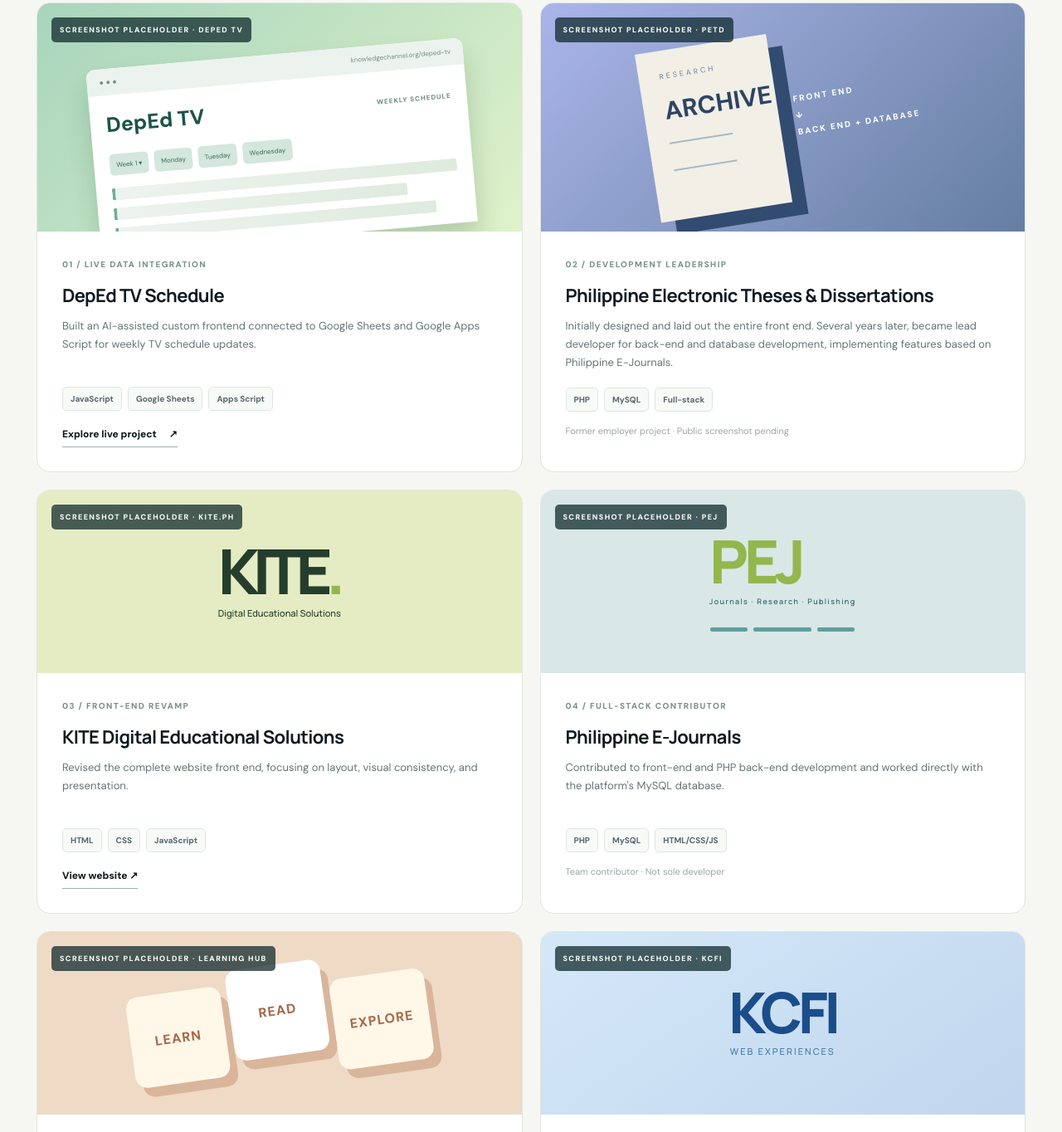
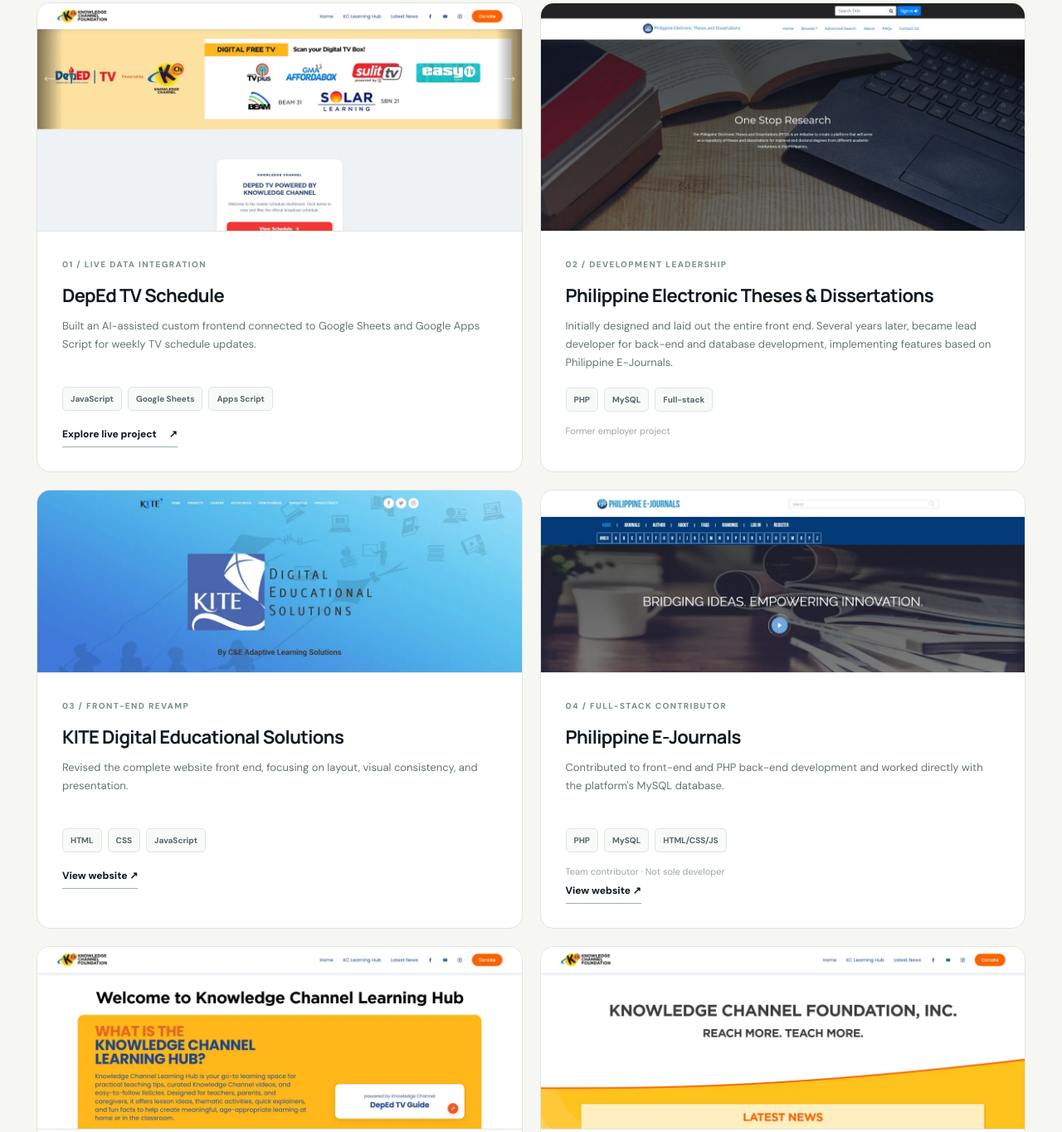
Before and after one commit to Franze-Cargar/Franze-Cargar.github.io, a plain HTML site: page index.html in a window 1280 px wide. Shown: the part 1026-2390 px from the top of the page at 83% size. Drawn offline with Linux system fonts and the light colour scheme.

Commit message:
Replace placeholders with live-site screenshots and refresh portfolio
- Real 1200x600 screenshots for all six project cards
- Add MySQL/phpMyAdmin and an IT & cloud administration skill row
- Add PEJ live link; hide unverified payment demo from homepage
- Font fallbacks, font loading via <link>, favicon, Open Graph preview

Co-Authored-By: Claude Opus 5.5 <noreply@anthropic.com>
Claude-Session: https://claude.ai/code/session_01Cc8mwQ7UFPCHJhjEVxV5nt

```diff
--- a/index.html
+++ b/index.html
@@ -9,6 +9,25 @@
       content="Christian Franze Cargar — web development, educational platforms, and automation. A selected portfolio of full-stack web work and digital systems."
     />
     <title>Christian Franze Cargar · Web Systems & Development</title>
+    <link rel="canonical" href="https://franze-cargar.github.io/" />
+    <link rel="icon" href="assets/favicon.svg" type="image/svg+xml" />
+    <meta property="og:type" content="website" />
+    <meta property="og:url" content="https://franze-cargar.github.io/" />
+    <meta property="og:title" content="Christian Franze Cargar · Web Systems & Development" />
+    <meta
+      property="og:description"
+      content="Web development, educational platforms, IT administration and automation. Selected live work since 2017."
+    />
+    <meta property="og:image" content="https://franze-cargar.github.io/assets/og-image.png" />
+    <meta property="og:image:width" content="1200" />
+    <meta property="og:image:height" content="630" />
+    <meta name="twitter:card" content="summary_large_image" />
+    <link rel="preconnect" href="https://fonts.googleapis.com" />
+    <link rel="preconnect" href="https://fonts.gstatic.com" crossorigin />
+    <link
+      rel="stylesheet"
+      href="https://fonts.googleapis.com/css2?family=DM+Sans:wght@400;500;600;700;800&family=Manrope:wght@400;500;600;700;800&display=swap"
+    />
     <link rel="stylesheet" href="assets/styles.css" />
     <script src="assets/main.js" defer></script>
   </head>
@@ -145,25 +164,14 @@
           </div>
           <div class="featured-grid">
             <article class="project-card featured featured-green">
-              <div class="project-preview preview-schedule">
-                <div class="preview-label">
-                  SCREENSHOT PLACEHOLDER · DEPED TV
-                </div>
-                <div class="schedule-faux">
-                  <div class="fake-browser">
-                    <span>● ● ●</span>
-                    <small>knowledgechannel.org/deped-tv</small>
-                  </div>
-                  <div class="fake-schedule-head">
-                    DepEd TV <span>WEEKLY SCHEDULE</span>
-                  </div>
-                  <div class="fake-filter">
-                    <i>Week 1 ▾</i><i>Monday</i><i>Tuesday</i><i>Wednesday</i>
-                  </div>
-                  <div class="fake-lines">
-                    <span></span><span></span><span></span>
-                  </div>
-                </div>
+              <div class="project-preview preview-shot">
+                <img
+                  src="screenshots/deped-tv.webp"
+                  width="1200"
+                  height="600"
+                  loading="lazy"
+                  alt="DepEd TV page on the Knowledge Channel website, with the schedule dashboard and free TV channel list"
+                />
               </div>
               <div class="project-body">
                 <span class="project-index">01 / LIVE DATA INTEGRATION</span>
@@ -186,17 +194,14 @@
               </div>
             </article>
             <article class="project-card featured featured-blue">
-              <div class="project-preview preview-petd">
-                <div class="preview-label">SCREENSHOT PLACEHOLDER · PETD</div>
-                <div class="petd-symbol">
-                  <div class="petd-cover">
-                    <span>RESEARCH</span><strong>ARCHIVE</strong>
-                    <div class="petd-lines"></div>
-                  </div>
-                  <div class="petd-side">
-                    FRONT END<br />↓<br />BACK END + DATABASE
-                  </div>
-                </div>
+              <div class="project-preview preview-shot">
+                <img
+                  src="screenshots/petd.webp"
+                  width="1200"
+                  height="600"
+                  loading="lazy"
+                  alt="Philippine Electronic Theses and Dissertations home page with the One Stop Research banner"
+                />
               </div>
               <div class="project-body">
                 <span class="project-index">02 / DEVELOPMENT LEADERSHIP</span>
@@ -210,21 +215,20 @@
                 <div class="chipset">
                   <span>PHP</span><span>MySQL</span><span>Full-stack</span>
                 </div>
-                <span class="project-note"
-                  >Former employer project · Public screenshot pending</span
-                >
+                <span class="project-note">Former employer project</span>
               </div>
             </article>
           </div>
           <div class="projects-grid">
             <article class="project-card">
-              <div class="project-preview preview-kite">
-                <div class="preview-label">
-                  SCREENSHOT PLACEHOLDER · KITE.PH
-                </div>
-                <div class="showcase-type">
-                  KITE<span>.</span><small>Digital Educational Solutions</small>
-                </div>
+              <div class="project-preview preview-shot">
+                <img
+                  src="screenshots/kite.webp"
+                  width="1200"
+                  height="600"
+                  loading="lazy"
+                  alt="KITE Digital Educational Solutions home page with the KITE logo"
+                />
               </div>
               <div class="project-body">
                 <span class="project-index">03 / FRONT-END REVAMP</span>
@@ -246,13 +250,14 @@
               </div>
             </article>
             <article class="project-card">
-              <div class="project-preview preview-pej">
-                <div class="preview-label">SCREENSHOT PLACEHOLDER · PEJ</div>
-                <div class="showcase-type research-type">
-                  <span>PEJ</span
-                  ><small>Journals · Research · Publishing</small>
-                  <div class="research-bars"><i></i><i></i><i></i></div>
-                </div>
+              <div class="project-preview preview-shot">
+                <img
+                  src="screenshots/pej.webp"
+                  width="1200"
+                  height="600"
+                  loading="lazy"
+                  alt="Philippine E-Journals home page with the Bridging Ideas banner"
+                />
               </div>
               <div class="project-body">
                 <span class="project-index">04 / FULL-STACK CONTRIBUTOR</span>
@@ -267,16 +272,24 @@
                 <span class="project-note"
                   >Team contributor · Not sole developer</span
                 >
+                <a
+                  href="https://www.ejournals.ph"
+                  target="_blank"
+                  rel="noopener noreferrer"
+                  class="project-link"
+                  >View website ↗</a
+                >
               </div>
             </article>
             <article class="project-card">
-              <div class="project-preview preview-learning">
-                <div class="preview-label">
-                  SCREENSHOT PLACEHOLDER · LEARNING HUB
-                </div>
-                <div class="learning-tiles">
-                  <span>LEARN</span><span>READ</span><span>EXPLORE</span>
-                </div>
+              <div class="project-preview preview-shot">
+                <img
+                  src="screenshots/learning-hub.webp"
+                  width="1200"
+                  height="600"
+                  loading="lazy"
+                  alt="Knowledge Channel Learning Hub welcome page with Marungko Method and Classroom Archive buttons"
+                />
               </div>
               <div class="project-body">
                 <span class="project-index">05 / LEARNING EXPERIENCES</span>
@@ -299,11 +312,14 @@
               </div>
             </article>
             <article class="project-card">
-              <div class="project-preview preview-kcfi">
-                <div class="preview-label">SCREENSHOT PLACEHOLDER · KCFI</div>
-                <div class="showcase-type kcfi-type">
-                  KCFI<small>WEB EXPERIENCES</small>
-                </div>
+              <div class="project-preview preview-shot">
+                <img
+                  src="screenshots/kcfi.webp"
+                  width="1200"
+                  height="600"
+                  loading="lazy"
+                  alt="Knowledge Channel Foundation website with the Reach More. Teach More. heading and latest news"
+                />
               </div>
               <div class="project-body">
                 <span class="project-index">06 / WEBSITE MANAGEMENT</span>
@@ -328,8 +344,7 @@
           </div>
           <p class="portfolio-disclaimer">
             Project work shown here was completed in employment and team
-            contexts. Logos, client materials, and screenshots should be
-            published only with appropriate permission.
+            contexts. Screenshots show the public, live version of each site.
           </p>
         </div>
       </section>
@@ -341,7 +356,8 @@
             <h2>Old-school roots.<br /><em>Modern workflow.</em></h2>
             <p>
               My foundation is traditional development with PHP, MySQL,
-              JavaScript, HTML, and CSS, with AWS experience. Today I also use
+              phpMyAdmin, JavaScript, HTML, and CSS, with AWS experience. Today
+              I also administer Microsoft 365 and Google Workspace, and use
               automation tools and AI-assisted coding.
             </p>
             <a class="text-link" href="#about"
@@ -365,13 +381,25 @@
               <div>
                 <h3>Backend & databases</h3>
                 <p>
-                  PHP, MySQL, database-driven platforms, AWS experience
+                  PHP, MySQL, phpMyAdmin, database-driven platforms, AWS
+                  experience
                 </p>
               </div>
               <b>↗</b>
             </div>
             <div class="skill-row">
               <span>03</span>
+              <div>
+                <h3>IT & cloud administration</h3>
+                <p>
+                  Microsoft 365 and Google Workspace administration: users,
+                  mailboxes, security and sharing
+                </p>
+              </div>
+              <b>↗</b>
+            </div>
+            <div class="skill-row">
+              <span>04</span>
               <div>
                 <h3>Automation & integration</h3>
                 <p>
@@ -382,7 +410,7 @@
               <b>↗</b>
             </div>
             <div class="skill-row">
-              <span>04</span>
+              <span>05</span>
               <div>
                 <h3>AI-assisted delivery</h3>
                 <p>
@@ -415,7 +443,7 @@
                   <p>
                     Worked at C&E from approximately November 2017 to August 2024
                     on PEJ, PETD, and KITE, progressing from front-end work to
-                    lead developer for PETD's back end and database.
+                    lead developer for PETD's back end and MySQL database.
                   </p>
                 </div>
               </div>
@@ -427,7 +455,8 @@
                     Joined August 2024. Handle website administration, maintenance,
                     customization, web content, and event pages, alongside
                     AI-assisted DepEd TV and Learning Hub development,
-                    automation, and IT systems support.
+                    automation, Microsoft 365 and Google Workspace
+                    administration, and IT systems support.
                   </p>
                 </div>
               </div>
@@ -436,6 +465,8 @@
         </div>
       </section>
 
+      <!-- Payment demo hidden from the homepage until the PayMongo test integration is verified.
+           The page is still at payment-demo/. To show it again, remove this comment wrapper.
       <section class="section payment-strip" id="demo">
         <div class="shell demo-grid">
           <div>
@@ -475,11 +506,12 @@
           </div>
         </div>
       </section>
+      -->
 
       <section class="section contact-section" id="contact">
         <div class="shell contact-layout">
           <div>
-            <span class="section-kicker">05 / LET'S CONNECT</span>
+            <span class="section-kicker">04 / LET'S CONNECT</span>
             <h2>Have a project<br />in <em>mind?</em></h2>
             <p>
               Whether it's a corporate website, a more useful frontend, a
@@ -508,9 +540,6 @@
               rel="noopener noreferrer"
               class="btn btn-dark"
               >View my GitHub profile <span>↗</span></a
-            ><small
-              >A personal business email can be added here once
-              finalized.</small
             >
           </div>
         </div>
```
Also changed, not shown: payment-demo/index.html (+1 -1 lines), payment-demo/return.html (+1 -1 lines), assets/favicon.svg (added), assets/og-image.png (added), assets/styles.css, payment-demo/demo.css, screenshots/deped-tv.webp (added), screenshots/kcfi.webp (added), screenshots/kite.webp (added), screenshots/learning-hub.webp (added), screenshots/pej.webp (added), screenshots/petd.webp (added), 1 other file.
